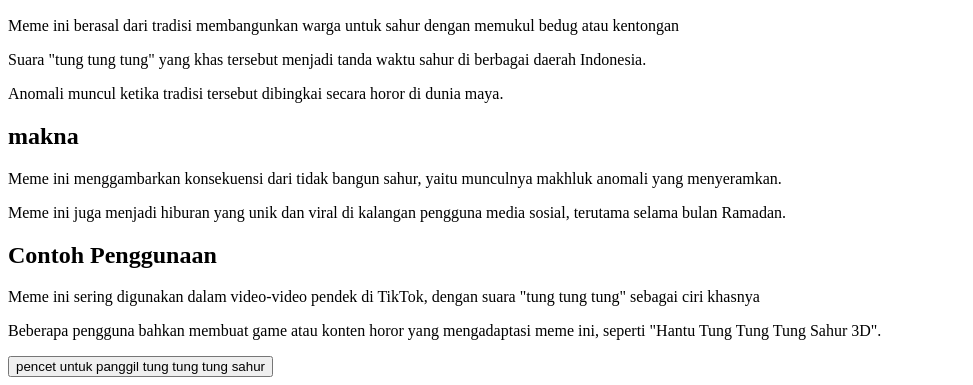
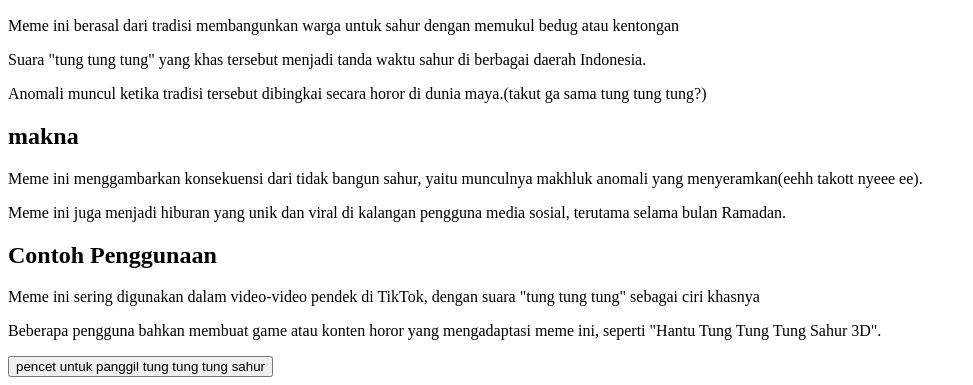
Before and after one commit to kipli085/tugas2, a plain HTML site: page index.html in a window 1280 px wide. Shown: the part 422-807 px from the top of the page, without its empty margins (0-973 px from the left). Drawn offline with Linux system fonts and the light colour scheme.

Commit message:
Update index.html

```diff
--- a/index.html
+++ b/index.html
@@ -3,9 +3,9 @@
         <img src="https://i1.sndcdn.com/artworks-YDQOy2Pru5CA2rhs-x1uzgA-t500x500.jpg" alt="">
         <h1>TUNG TUNG TUNG TUNG TUNG TUNG TUNG SAHUR!!!</h1>
         <div><h2>asal usul</h2><span>Meme ini berasal dari tradisi membangunkan warga untuk sahur dengan memukul bedug atau kentongan <p>Suara "tung tung tung" yang khas tersebut menjadi tanda waktu sahur di berbagai daerah Indonesia.</p>
-        <p>Anomali muncul ketika tradisi tersebut dibingkai secara horor di dunia maya.</p>
+        <p>Anomali muncul ketika tradisi tersebut dibingkai secara horor di dunia maya.(takut ga sama tung tung tung?)</p>
         <h2>makna</h2>
-        <p>Meme ini menggambarkan konsekuensi dari tidak bangun sahur, yaitu munculnya makhluk anomali yang menyeramkan.</p>
+        <p>Meme ini menggambarkan konsekuensi dari tidak bangun sahur, yaitu munculnya makhluk anomali yang menyeramkan(eehh takott nyeee ee).</p>
         <p>Meme ini juga menjadi hiburan yang unik dan viral di kalangan pengguna media sosial, terutama selama bulan Ramadan. </p>
         <p><h2>Contoh Penggunaan</h2></p>
         <p>Meme ini sering digunakan dalam video-video pendek di TikTok, dengan suara "tung tung tung" sebagai ciri khasnya</p>
```
